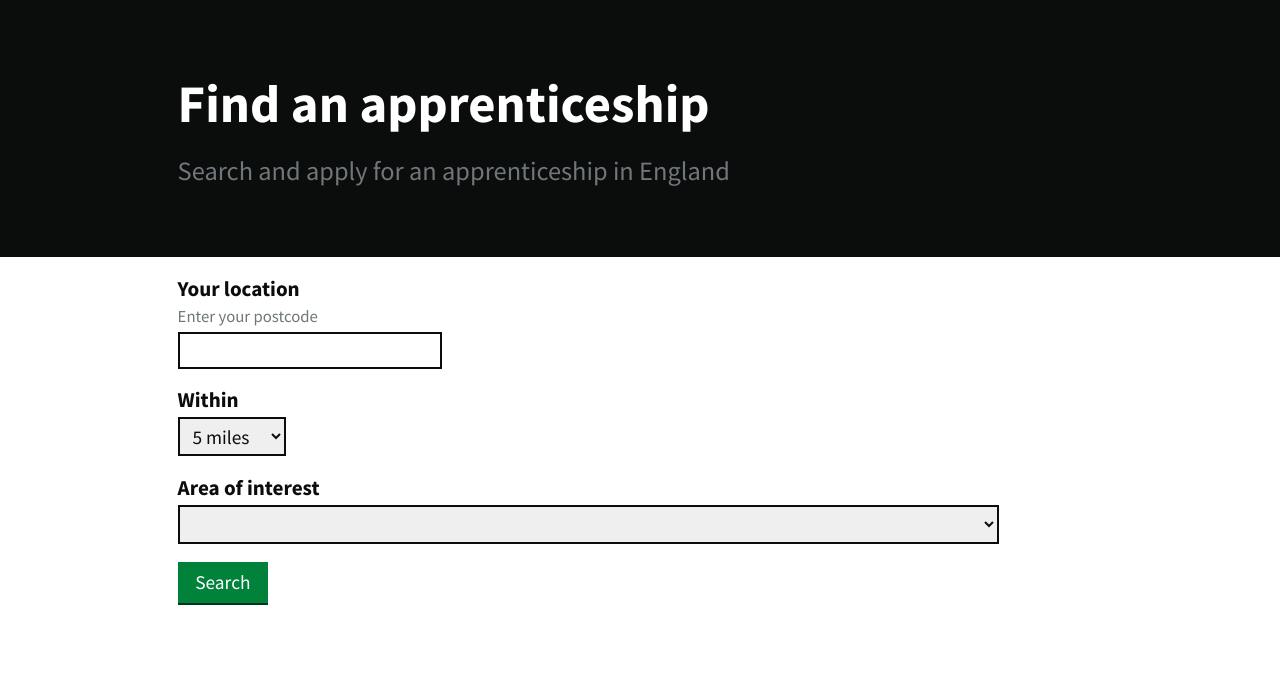
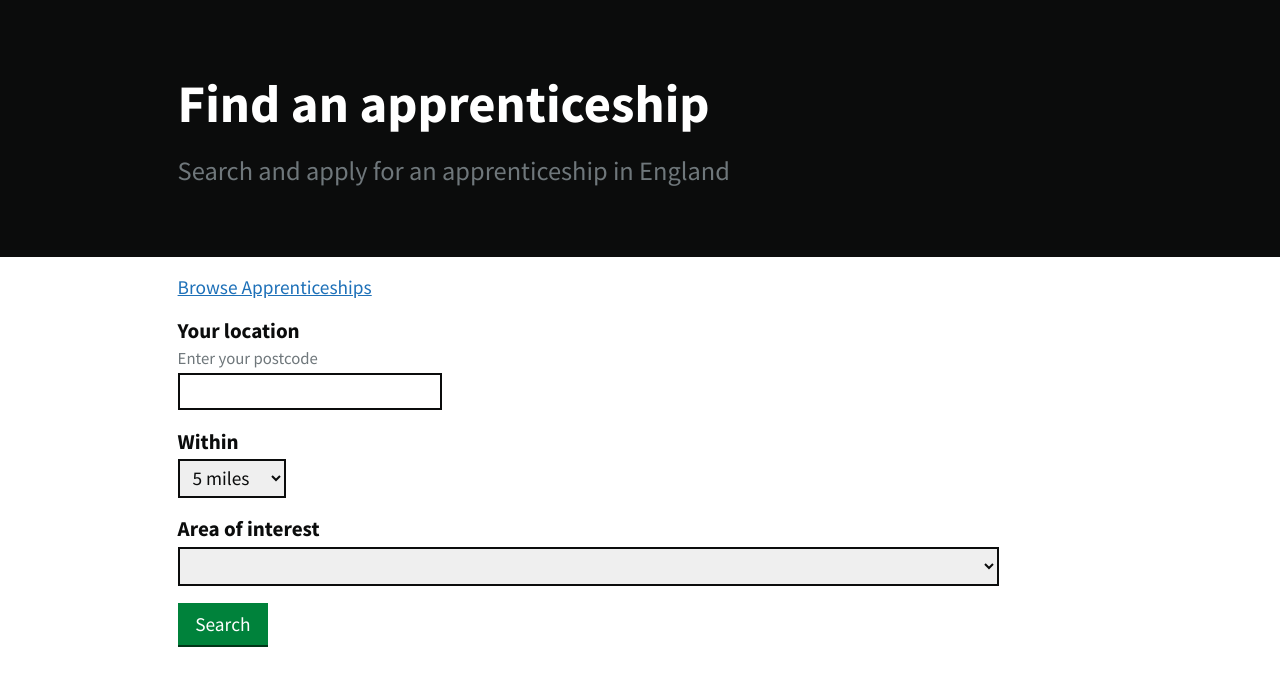
Before and after one commit to Package/FindApprenticeshipsFrontend, a Next.js app: page /search in a window 1280 px wide. Shown: the top 686 px of the page. Built offline with nearby package versions, Linux system fonts and the light colour scheme.

Commit message:
Add navigation between vacancy list and search.

```diff
--- a/pages/search.tsx
+++ b/pages/search.tsx
@@ -1,4 +1,5 @@
 import Head from 'next/head';
+import Link from 'next/link';
 import { useRouter } from 'next/router';
 import React, { FC } from 'react'
 import { PageTitle } from '../components/PageTitle';
@@ -33,6 +34,12 @@ const SearchPage: FC<SearchPageProps> = () => {
                 <PageTitle title="Find an apprenticeship" description="Search and apply for an apprenticeship in England" />
 
                 <div className="container">
+                    <Link href="/" className="page-navigation">
+                        <a className="page-navigation">
+                            Browse Apprenticeships
+                        </a>
+                    </Link>
+
                     <SearchForm onSearch={onSearch} />
                 </div>
             </div>
--- a/styles/globals.css
+++ b/styles/globals.css
@@ -33,6 +33,10 @@ a:visited {
     color: var(--colour-link-visited);
 }
 
+a:focus {
+    outline: 3px solid orange;
+}
+
 address {
     font-style: normal;
 }
@@ -56,6 +60,11 @@ li {
 
 .fw-bold {
     font-weight: bold;
+}
+
+.page-navigation {
+    display: block;
+    margin-bottom: 1rem;
 }
 
 /* PageTitle */
```
Also changed, not shown: pages/index.tsx (+7 -0 lines).
